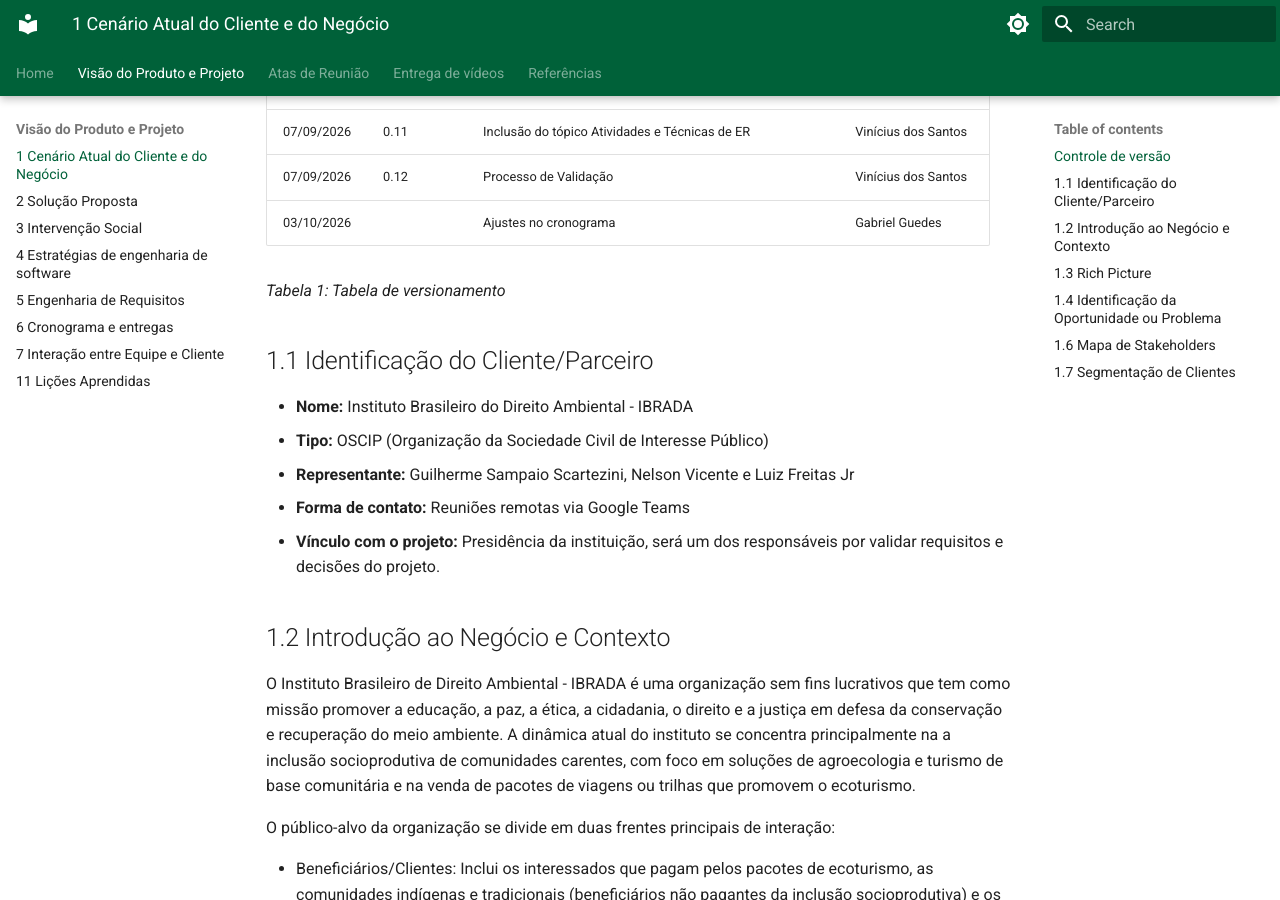
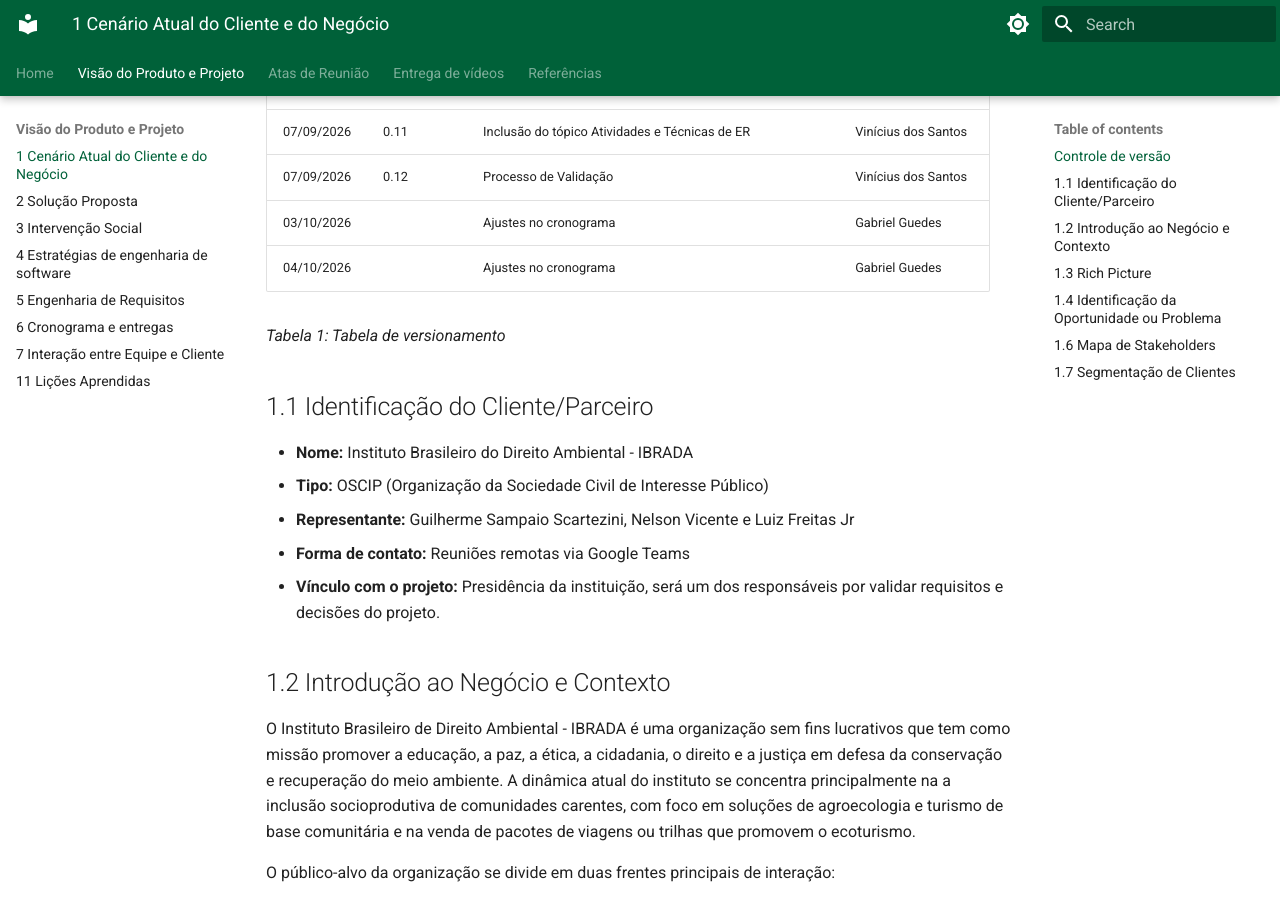
Before and after one commit to mdsreq-fga-unb/REQ-2026.2-T01-IBRADA-NET, an MkDocs documentation site: the page built from docs/documento-visao/1_cenarioAtual.md, in a window 1280 px wide and 900 px high, scrolled down 670 px. Built offline with MkDocs 1.6.1 and Material for MkDocs 9.7.7, drawn with Linux system fonts in a browser that asks for light colours.

Commit message:
Ajustes no cronograma.

```diff
--- a/docs/documento-visao/1_cenarioAtual.md
+++ b/docs/documento-visao/1_cenarioAtual.md
@@ -16,6 +16,7 @@
 |07/09/2026|0.11|Inclusão do tópico Atividades e Técnicas de ER| Vinícius dos Santos|
 |07/09/2026|0.12|Processo de Validação|Vinícius dos Santos|
 |03/10/2026| |Ajustes no cronograma|Gabriel Guedes|
+|04/10/2026| |Ajustes no cronograma|Gabriel Guedes|
 
 *Tabela 1: Tabela de versionamento*
 
```
Also changed, not shown: docs/documento-visao/6_cronograma.md (+2 -0 lines).
